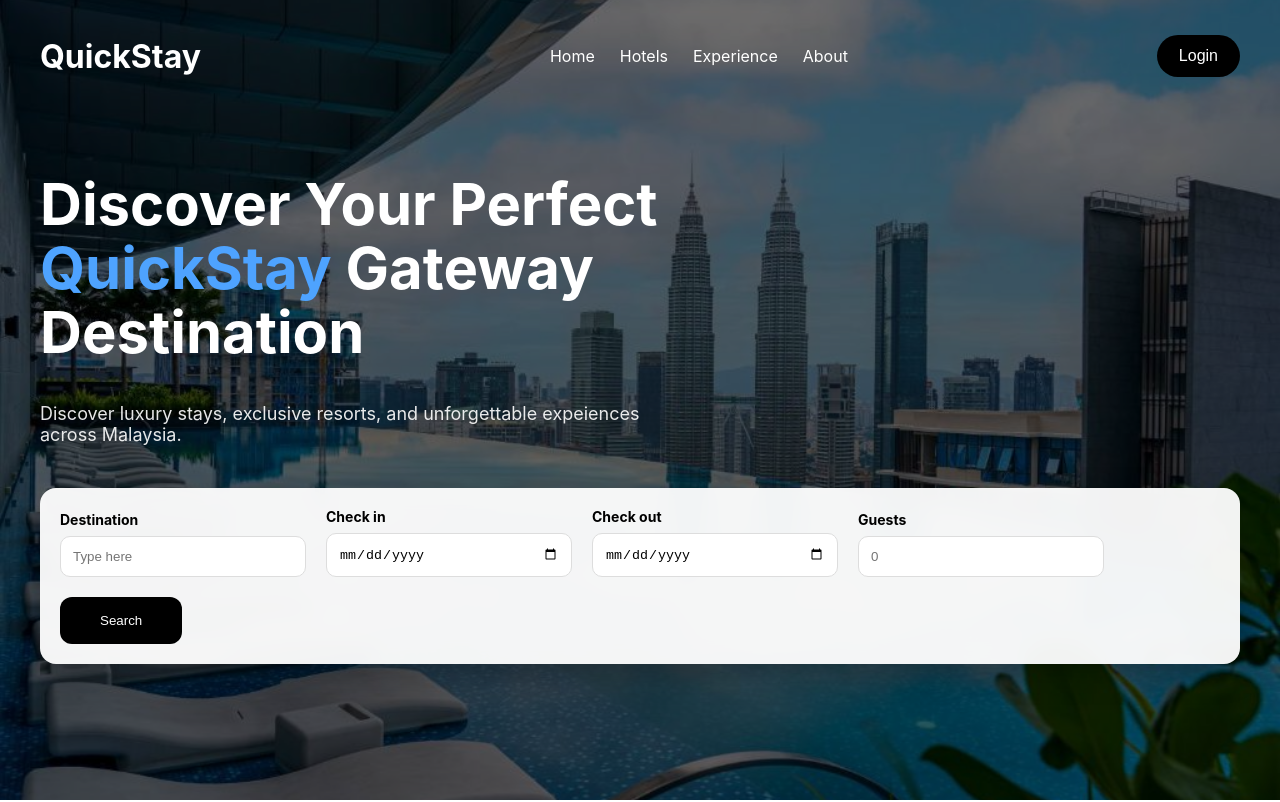
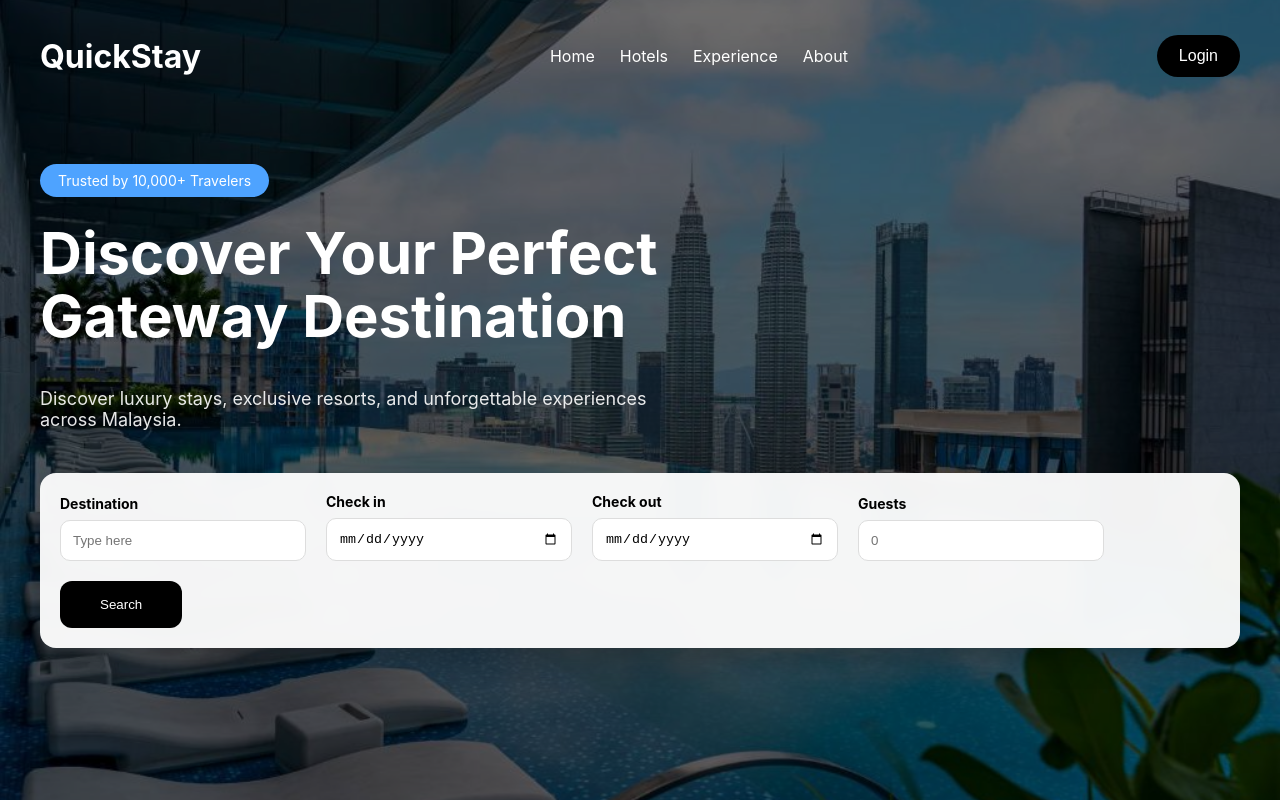
Before and after one commit to Karthik1597/hotel-booking-app, a React (Create React App) app in the folder frontend/: page / in a window 1280 px wide. Shown: the top 802 px of the page. Built offline with nearby package versions, Linux system fonts and the light colour scheme.

Commit message:
fix color

```diff
--- a/frontend/src/components/Hero.jsx
+++ b/frontend/src/components/Hero.jsx
@@ -4,17 +4,19 @@ const Hero = () => {
   return (
     <div className="hero-content">
 
-
+      <span className="tag fade-in" style={{ animationDelay: "0.2s" }}>
+        Trusted by 10,000+ Travelers
+      </span>
 
       <h1 className="fade-in" style={{ animationDelay: "0.4s" }}>
-  Discover Your Perfect
-  <br />
-  <span className="quickstay">QuickStay</span> Gateway Destination
-</h1>
+        Discover Your Perfect
+        <br />
+        Gateway Destination
+      </h1>
 
-      <p>
+      <p className="fade-in" style={{ animationDelay: "0.6s" }}>
         Discover luxury stays, exclusive resorts, and
-        unforgettable expeiences across Malaysia.
+        unforgettable experiences across Malaysia.
       </p>
 
     </div>
--- a/frontend/src/styles/home.css
+++ b/frontend/src/styles/home.css
@@ -13,10 +13,7 @@ body {
   position: relative;
 }
 
-.quickstay {
-  color: #4ea3ff; /* blue */
-  font-weight: bold;
-}
+
 
 /* DARK OVERLAY */
 .overlay {
```
